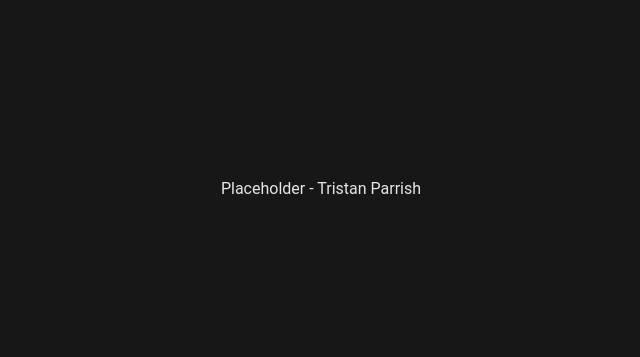
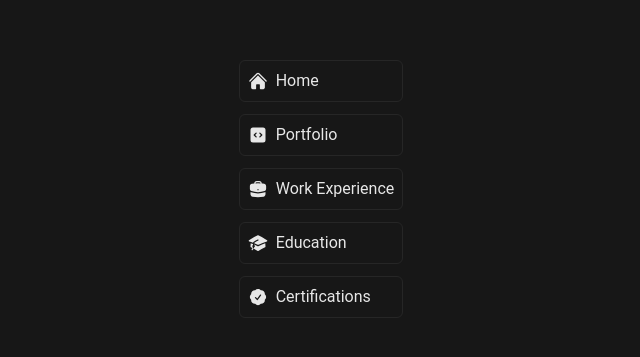
Before and after one commit to GitTristan/tristanparrish.net, a React (Vite) app in the folder tristanparrish/: page / in a window 1280 px wide. Shown: the part 211-568 px from the top of the page, without its empty margins (319-959 px from the left). Built offline with nearby package versions, Linux system fonts and the light colour scheme.

Commit message:
Create initial Hero component with menu and add Heroicons dependency

```diff
--- a/tristanparrish/package.json
+++ b/tristanparrish/package.json
@@ -10,6 +10,7 @@
     "preview": "vite preview"
   },
   "dependencies": {
+    "@heroicons/react": "^2.2.0",
     "@tailwindcss/vite": "^4.1.4",
     "react": "^19.0.0",
     "react-dom": "^19.0.0",
--- a/tristanparrish/src/App.tsx
+++ b/tristanparrish/src/App.tsx
@@ -1,9 +1,7 @@
+import Homepage from "./sections/home";
+
 function App() {
-  return (
-    <h1 className="bg-neutral-900 h-screen flex items-center justify-center">
-      Placeholder - Tristan Parrish
-    </h1>
-  );
+  return <Homepage />;
 }
 
 export default App;
--- /dev/null
+++ b/tristanparrish/src/components/hero.tsx
@@ -0,0 +1,31 @@
+import {
+  HomeIcon,
+  CodeBracketSquareIcon,
+  BriefcaseIcon,
+  AcademicCapIcon,
+  CheckBadgeIcon,
+} from "@heroicons/react/24/solid";
+
+export default function Hero() {
+  const links = [
+    { label: "Home", href: "#", icon: HomeIcon },
+    { label: "Portfolio", href: "#", icon: CodeBracketSquareIcon },
+    { label: "Work Experience", href: "#", icon: BriefcaseIcon },
+    { label: "Education", href: "#", icon: AcademicCapIcon },
+    { label: "Certifications", href: "#", icon: CheckBadgeIcon },
+  ];
+
+  const linkClasses =
+    "flex items-center gap-2 hover:scale-110 hover:bg-neutral-800 rounded-md p-2 duration-300 border-neutral-800 border-1";
+
+  return (
+    <div className="grid gap-3">
+      {links.map((link) => (
+        <a key={link.label} href={link.href} className={linkClasses}>
+          {link.icon ? <link.icon className="h-5 w-5" /> : null}
+          {link.label}
+        </a>
+      ))}
+    </div>
+  );
+}
--- /dev/null
+++ b/tristanparrish/src/sections/home.tsx
@@ -0,0 +1,9 @@
+import Hero from "../components/hero";
+
+export default function Homepage() {
+  return (
+    <section className="bg-neutral-900 h-screen flex items-center justify-center">
+      <Hero />
+    </section>
+  );
+}
```
Also changed, not shown: 1 other file (tests, documents, lock files or other folders).
